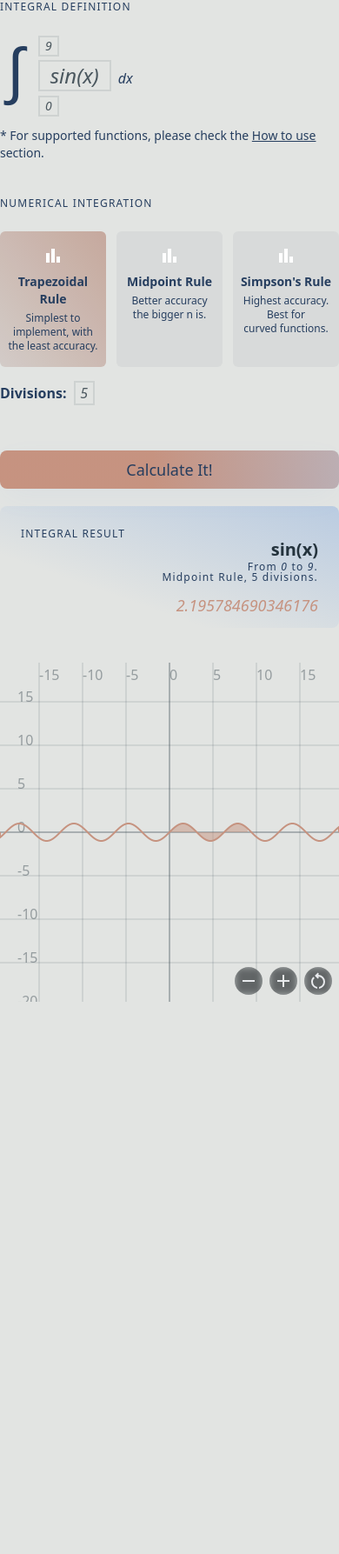
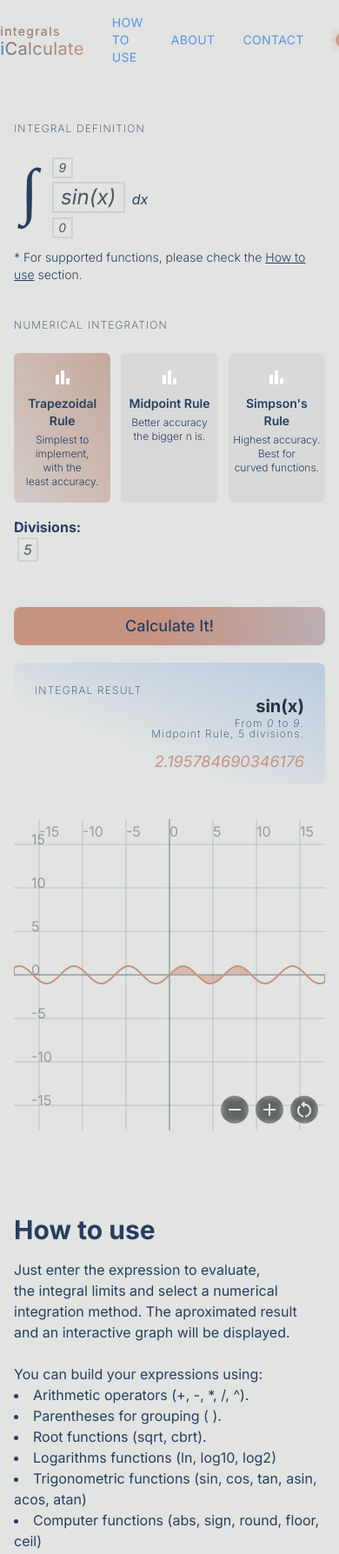
Before and after one commit to kolostring/integral-calculator, a React (Vite) app: page / in a window 390 px wide. Shown: the top 1787 px of the page at 87% size. Before the commit the page ends 1152 px from the top, so only its background shows below. Built offline with nearby package versions, Linux system fonts and the light colour scheme.

Commit message:
feat: add text and structure the page

```diff
--- a/src/App.tsx
+++ b/src/App.tsx
@@ -1,10 +1,136 @@
 import IntegralForm from "@/IntegralForm";
+import Navbar from "./components/Navbar";
 
 function App() {
   return (
-    <main className="min-h-svh lg:grid lg:place-content-center">
-      <IntegralForm />
-    </main>
+    <div className="content-grid font-body text-text">
+      <Navbar />
+
+      <header id="hero" className="scroll">
+        <h1 className="sr-only mb-8 bg-gradient-to-r from-neutral/80 to-primary bg-clip-text text-center font-display text-4xl tracking-tight">
+          <span className="leading-tighter text-xl tracking-widest text-primary/80">
+            integrals
+          </span>
+          <br />
+          <span className="text-secondary">i</span>
+          <span className="text-transparent">Calculate</span>
+        </h1>
+      </header>
+
+      <main>
+        <IntegralForm id="calculator" className="isolate mb-24" />
+
+        <section
+          id="how-to-use"
+          aria-labelledby="how-to-use-header"
+          className="mb-24"
+        >
+          <h2 id="how-to-use-header" className="mb-4 text-3xl font-bold">
+            How to use
+          </h2>
+          <p className="text-balance">
+            Just enter the expression to evaluate, the integral limits and
+            select a numerical integration method. The aproximated result and an
+            interactive graph will be displayed.
+          </p>
+          <br />
+
+          <article>
+            <h3 className="col-span-3">
+              You can build your expressions using:
+            </h3>
+
+            <ul className="list-inside list-disc">
+              <li>Arithmetic operators (+, -, *, /, ^).</li>
+              <li>Parentheses for grouping ( ).</li>
+              <li>Root functions (sqrt, cbrt).</li>
+              <li>Logarithms functions (ln, log10, log2)</li>
+              <li>Trigonometric functions (sin, cos, tan, asin, acos, atan)</li>
+              <li>Computer functions (abs, sign, round, floor, ceil)</li>
+              <li>Constants (pi, e)</li>
+            </ul>
+          </article>
+
+          <br />
+
+          <p className="text-balance">
+            Functions, such as trigonometric functions or logarithms, are
+            required to be followed by parentheses. <code>Eg. sin(x).</code>.
+          </p>
+        </section>
+
+        <section id="about" aria-labelledby="about-header" className="mb-24">
+          <h2 id="about-header" className="mb-4 text-3xl font-bold">
+            About
+          </h2>
+          <p>
+            This web calculator is a personal project of mine as a way of
+            learning and improving my frontend development related skills. It is
+            designed to help users calculate definite integrals of mathematical
+            functions. It provides a simple and user-friendly interface for
+            entering integral definitions and selecting the numerical
+            integration method. Available integration methods are{" "}
+            <i>Midpoint Riemann's Rule</i>, <i>Trapezoidal Rule</i>, and{" "}
+            <i>Simpson's Rule</i> to perform the integration.
+          </p>
+          <br />
+          <p>
+            In order to know more about the numerical integration, you can read
+            this{" "}
+            <a
+              className="underline"
+              href="https://en.wikipedia.org/wiki/Numerical_integration"
+            >
+              wikipedia article
+            </a>
+            {""}.
+          </p>
+          <br />
+        </section>
+
+        <section
+          id="contact"
+          aria-labelledby="contact-header"
+          className="mb-24"
+        >
+          <h2 id="contact-header" className="mb-4 text-3xl font-bold">
+            Contact
+          </h2>
+          <p>
+            If you have any questions or suggestions, please feel free to send
+            me an email at{" "}
+            <a
+              className="underline"
+              href="mailto:yoerodriguezjunior@gmail.com"
+              target="_blank"
+            >
+              yoerodriguezjunior@gmail.com
+            </a>
+            {""}.
+          </p>
+
+          <br />
+          <p>
+            You can also check out my other projects on my{" "}
+            <a
+              className="underline"
+              href="https://github.com/kolostring"
+              target="_blank"
+            >
+              GitHub
+            </a>{" "}
+            or connect with me on{" "}
+            <a
+              className="underline"
+              href="https://www.linkedin.com/in/yoel-rodriguez-99615a310/"
+              target="_blank"
+            >
+              LinkedIn
+            </a>
+          </p>
+        </section>
+      </main>
+    </div>
   );
 }
 
```
